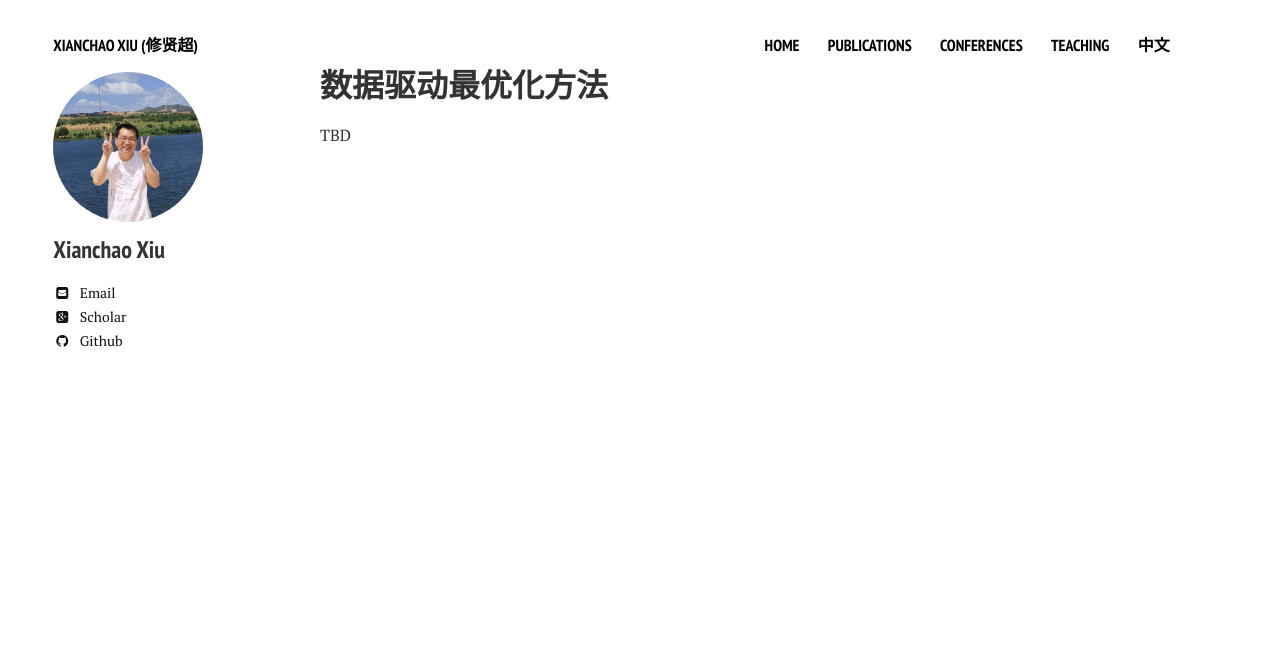
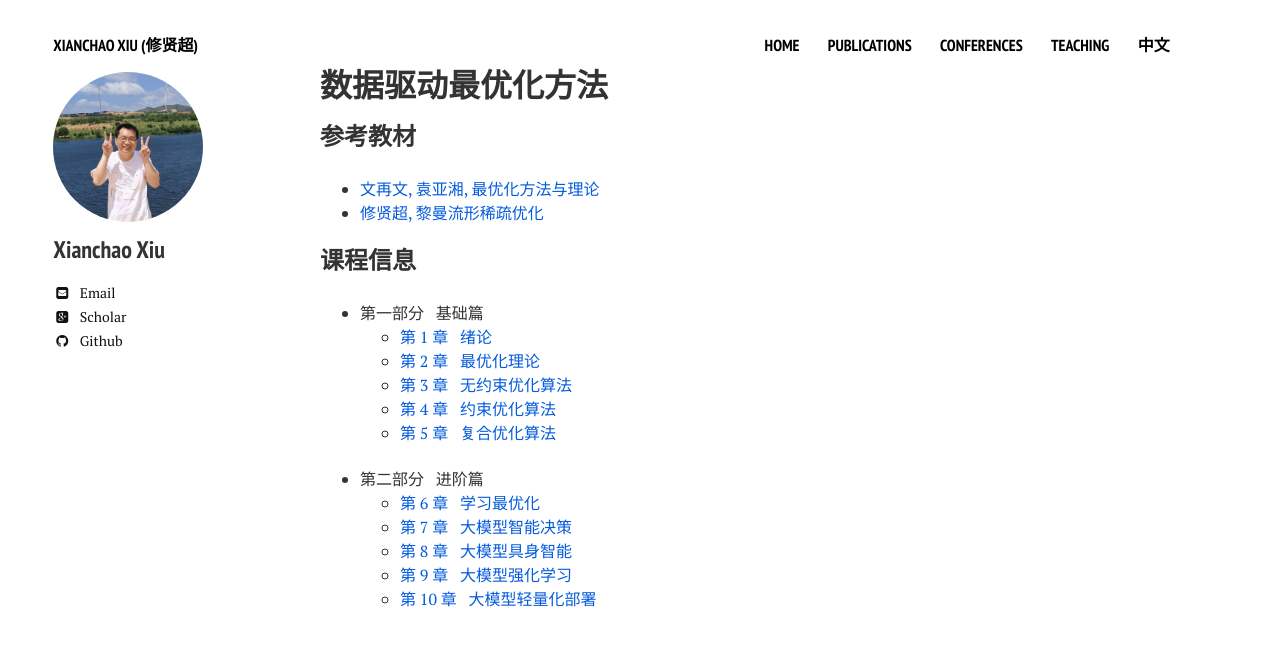
Before and after one commit to xianchaoxiu/xianchaoxiu.github.io, a Jekyll site: the page built from teaching/OPT/2026/index.md, in a window 1280 px wide. Shown: the top 646 px of the page. Built offline with Jekyll 4.4.1, drawn with Linux system fonts in a browser that asks for light colours; nearby versions of some CDN libraries.

Commit message:
Update index.md

```diff
--- a/teaching/OPT/2026/index.md
+++ b/teaching/OPT/2026/index.md
@@ -5,4 +5,27 @@ comments: false
 share: false
 ---
 
-TBD
+
+
+### 参考教材
+
+* <a href="http://faculty.bicmr.pku.edu.cn/~wenzw/optbook.html" class="textlink" target="_blank"> 文再文, 袁亚湘, 最优化方法与理论</a><br>
+* <a href="https://xianchaoxiu.github.io/chinese/book/OPT/" class="textlink" target="_blank"> 修贤超, 黎曼流形稀疏优化 </a><br>
+
+
+### 课程信息
+
+- 第一部分 &nbsp;  基础篇<br>
+  -  <a href="../2025/绪论.pdf" class="textlink" target="_blank">  第 1 章 &nbsp;  绪论<br>
+  -  <a href="../2025/最优化理论.pdf" class="textlink" target="_blank">  第 2 章 &nbsp;  最优化理论<br>
+  -  <a href="../2025/无约束优化算法.pdf" class="textlink" target="_blank">  第 3 章 &nbsp;  无约束优化算法<br>
+  -  <a href="../2025/约束优化算法.pdf" class="textlink" target="_blank"> 第 4 章 &nbsp;  约束优化算法<br>
+  -  <a href="../2025/复合优化算法.pdf" class="textlink" target="_blank"> 第 5 章 &nbsp;  复合优化算法<br><br>
+
+
+- 第二部分 &nbsp;  进阶篇<br>
+  - <a href="../2025/学习最优化.pdf" class="textlink" target="_blank"> 第 6 章 &nbsp;  学习最优化 <br>
+  - <a href="../2025/大模型智能决策.pdf" class="textlink" target="_blank"> 第 7 章 &nbsp;  大模型智能决策 <br>
+  - <a href="../2025/大模型具身智能.pdf" class="textlink" target="_blank"> 第 8 章 &nbsp;  大模型具身智能 <br>
+  - <a href="../2025/大模型强化学习.pdf" class="textlink" target="_blank"> 第 9 章 &nbsp;  大模型强化学习 <br>
+  - <a href="../2025/大模型轻量化部署.pdf" class="textlink" target="_blank"> 第 10 章 &nbsp;  大模型轻量化部署 <br>
```
